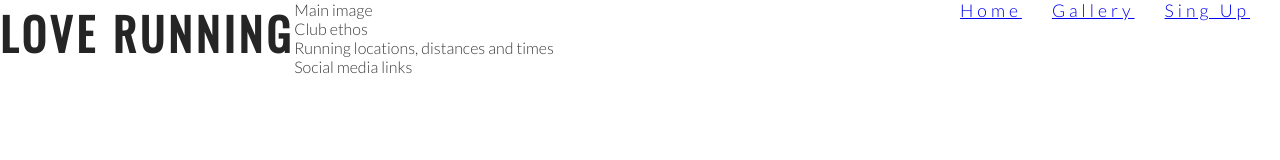
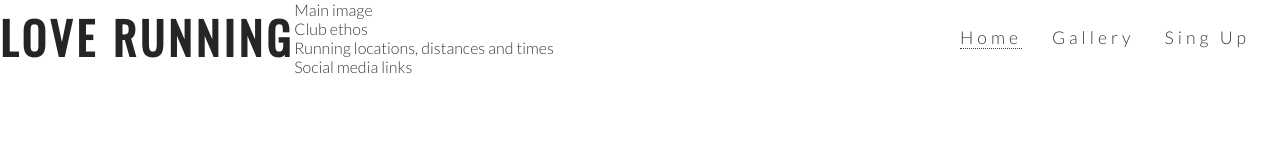
Before and after one commit to KurkRogi/love-running, a plain HTML site: page index.html in a window 1280 px wide. Drawn offline with nearby package versions, Linux system fonts and the light colour scheme.

Commit message:
Style navigation links and center header elements verticaly

```diff
--- a/assets/css/style.css
+++ b/assets/css/style.css
@@ -25,7 +25,7 @@ body {
     font-size: 280%;
  }
 
- /* menu styling */
+ /* menu & header styling */
 
  #menu {
     font-size: 110%;
@@ -33,8 +33,25 @@ body {
     float: right;
  }
 
+ #menu, #logo {
+    line-height: 75px;
+ }
+
  #menu li {
     float: left;
     list-style-type: none;
     margin-right: 30px;
  }
+
+ #menu a {
+    text-decoration: none;
+    color: inherit;
+ }
+
+ #menu a:hover {
+    border-bottom: 1px solid #3a3a3a;
+ }
+
+ .active-page {
+    border-bottom: 1px dotted #3a3a3a;
+ }
--- a/index.html
+++ b/index.html
@@ -18,7 +18,7 @@
         </a>
         <nav>
             <ul id="menu">
-                <li><a href="index.html">Home</a></li>
+                <li><a href="index.html" class="active-page">Home</a></li>
                 <li><a href="#">Gallery</a></li>
                 <li><a href="#">Sing Up</a></li>
             </ul>
```
